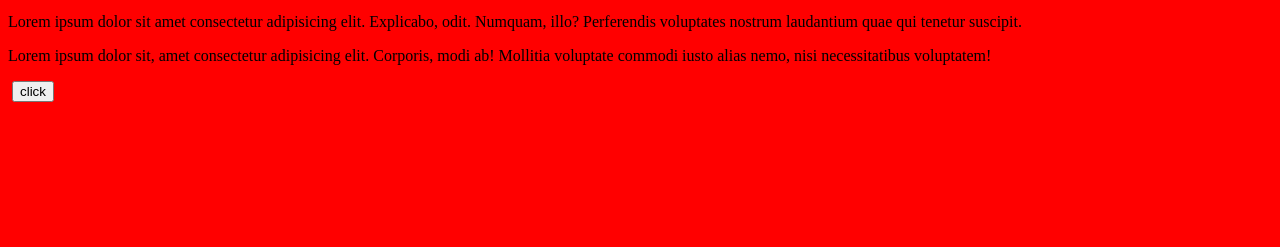
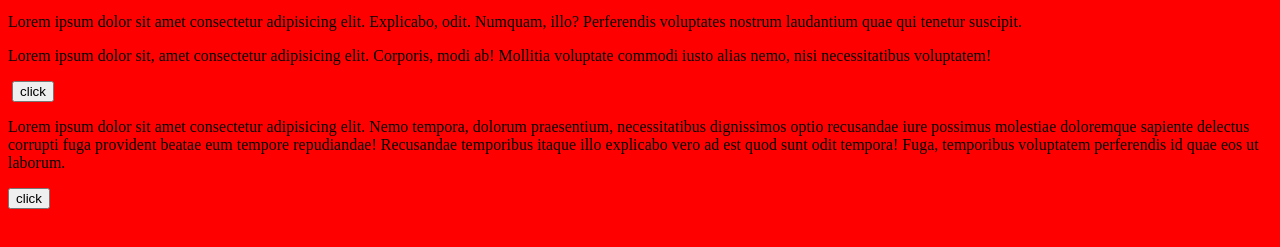
Before and after one commit to Nurmuhammad-Ikromov/new_project, a plain HTML site: page index.html in a window 1280 px wide. Shown: the part 101-348 px from the top of the page. Drawn offline with Linux system fonts and the light colour scheme.

Commit message:
add: footer section

```diff
--- a/index.html
+++ b/index.html
@@ -28,5 +28,13 @@
 
       <button>click</button>
     </div>
+
+
+    <p>
+      Lorem ipsum dolor sit amet consectetur adipisicing elit. Nemo tempora, dolorum praesentium, necessitatibus dignissimos optio recusandae iure possimus molestiae doloremque sapiente delectus corrupti fuga provident beatae eum tempore repudiandae! Recusandae temporibus itaque illo explicabo vero ad est quod sunt odit tempora! Fuga, temporibus voluptatem perferendis id quae eos ut laborum.
+    </p>
+
+
+    <button>click</button>
   </body>
 </html>
```
